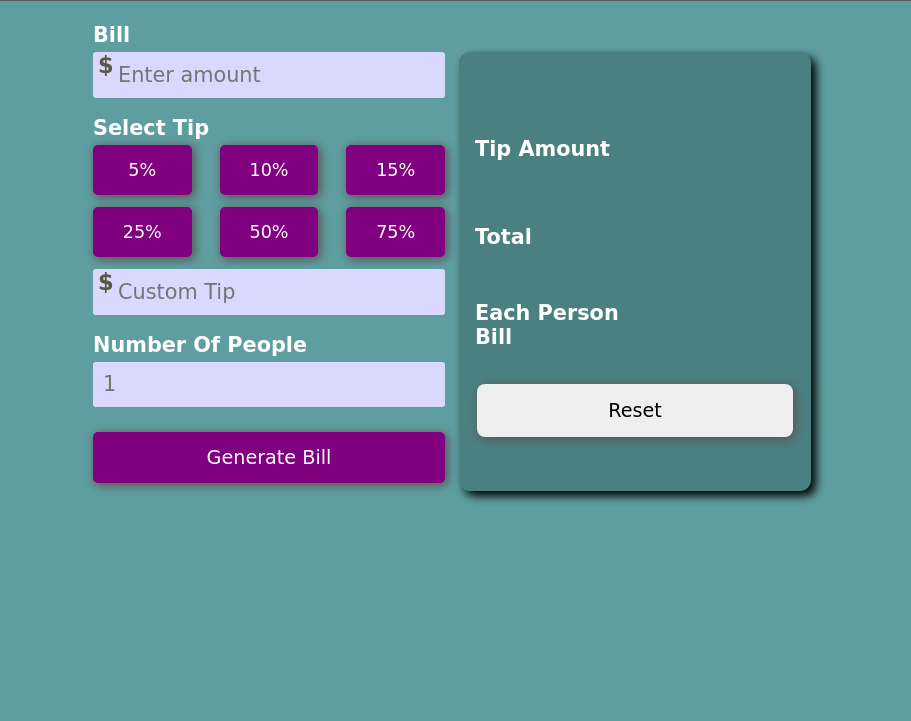
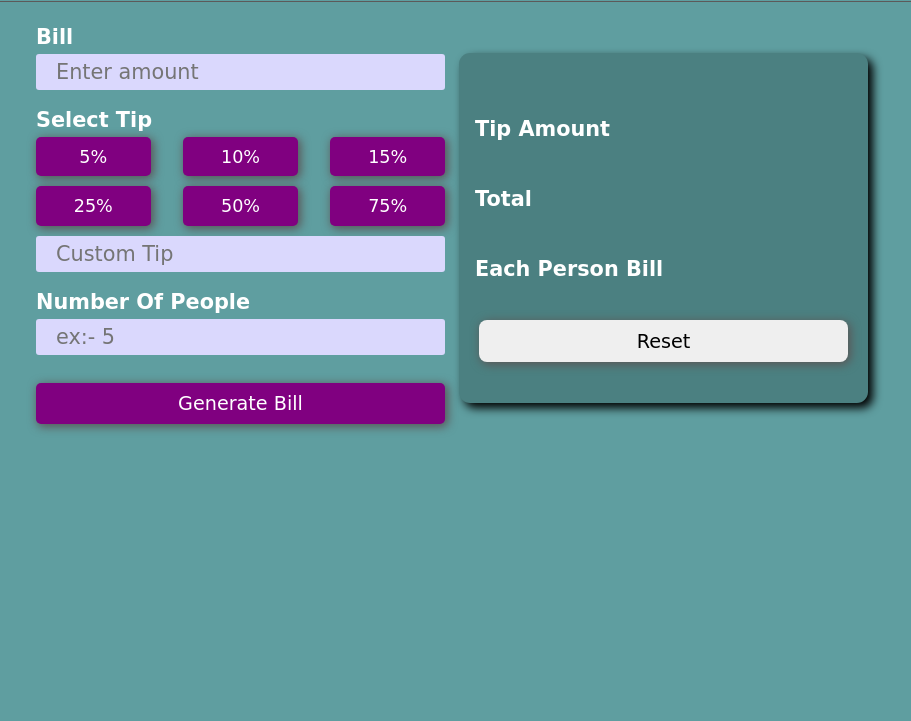
Before and after one commit to bishalbaniya/Bill-Split, a plain HTML site: page index.html in a window 1280 px wide. Shown: the part 79-800 px from the top of the page, without its empty margins (188-1099 px from the left). Drawn offline with Linux system fonts and the light colour scheme.

Commit message:
updated... 🎆➰

```diff
--- a/index.html
+++ b/index.html
@@ -13,7 +13,7 @@
       <div class="container">
         <div class="input">
           <div class="head">Bill</div>
-          <div class="dollar"><p>$</p></div>
+          <!-- <div class="dollar"><p>$</p></div> -->
           <input type="number" placeholder="Enter amount" id="bill-amount" />
 
           <div class="head">Select Tip</div>
@@ -25,10 +25,10 @@
             <button class="tip-percentage">50%</button>
             <button class="tip-percentage">75%</button>
           </div>
-          <div class="dollar">$</div>
+          <!-- <div class="dollar">$</div> -->
           <input type="number" placeholder="Custom Tip" id="custum-tip" />
           <div class="head">Number Of People</div>
-          <input type="number" id="People" placeholder="1" />
+          <input type="number" id="People" placeholder="ex:- 5" />
           <button class="generate">Generate Bill</button>
         </div>
         <div class="output">
--- a/sources/script/script.js
+++ b/sources/script/script.js
@@ -51,7 +51,8 @@ generate.addEventListener("click", () => {
   if (noPeople.value == "" || billAmount == "") {
     alert("Input Field is Empty");
   } else if (cTip == -1 && percentage == -1) {
-    alert("Must Include Tip");
+    // alert("Must Include Tip");
+    percentage = 0;
   } else {
     if (cTip == -1) {
       TipAmount = Amount * (percentage / 100);
--- a/sources/style/style.css
+++ b/sources/style/style.css
@@ -6,17 +6,17 @@
 }
 
 body {
-  height: 100vh;
+  height: 100%;
+  background-color: cadetblue;
 }
 
 .main {
-  height: 100%;
-  width: 100%;
+  /* height: 100%;
+  width: 100%; */
   display: flex;
   align-items: center;
   flex-direction: column;
   /* background-color: rgb(49, 41, 41); */
-  background-color: cadetblue;
 }
 
 #Heading {
@@ -44,10 +44,10 @@ hr {
 .container {
   margin-top: 1vw;
   display: flex;
-  height: 90vh;
-  width: 90%;
+  /* height: 90vh; */
+  width: 65%;
   justify-content: space-around;
-  flex-wrap: wrap;
+  /* flex-wrap: wrap; */
   justify-content: center;
   gap: 14px;
   /* border: 1px solid black; */
@@ -55,15 +55,15 @@ hr {
 
 .input {
   /* background-color: salmon; */
-  height: 80%;
-  width: 22em;
+  height:450px;
+  width: 100%;
 }
 
 .output {
   /* background-color: rgb(71, 64, 65); */
   background-color: hsl(181, 26%, 40%);
-  height: 62%;
-  width: 22rem;
+  height: 350px;
+  width: 100%;
   margin-top: 2.4rem;
   display: flex;
   justify-content: center;
@@ -86,11 +86,6 @@ hr {
   text-align: center;
 }
 
-#bill-amount,
-#custum-tip {
-  padding-left: 25px;
-}
-
 .head {
   font-size: 1.3rem;
   font-weight: 700;
@@ -106,6 +101,7 @@ input {
   border-radius: 3px;
   padding-left: 10px;
   margin-bottom: 8px;
+  padding-left: 20px;
   font-size: 1.3rem;
   background-color: #dad8fd;
   border: none;
@@ -191,16 +187,24 @@ button:active {
 
 #reset:hover {
   background-color: rgb(206, 200, 206);
-  /* border: 1px solid gold; */
+  border: 1px solid gold;
   cursor: pointer;
 }
+
 button {
   box-shadow: 2px 2px 10px 1px rgb(90, 88, 88);
 }
+@media (max-width: 900px) {
+  .container {
+    width: 90%;
+  }
+}
 
-@media (max-width: 797px) {
+@media (max-width: 720px) {
   .container {
-    height: auto;
+    flex-wrap: wrap;
+    margin-bottom: 50px;
+    width: 86%;
   }
 
   body {
```
